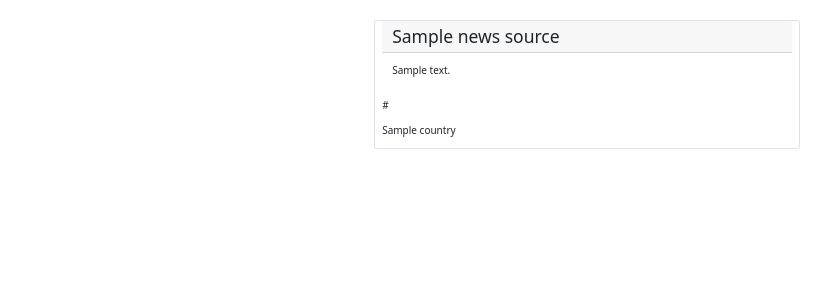
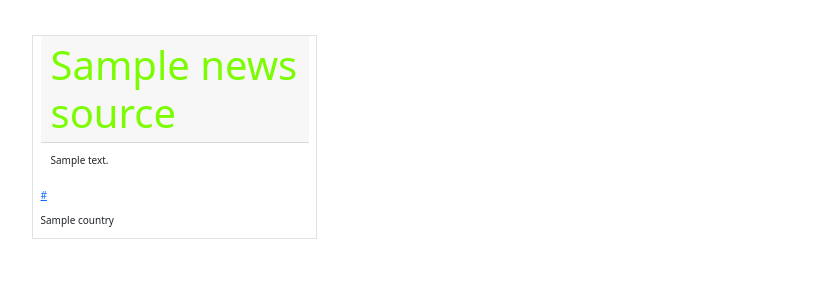
Before and after one commit to njoroge-jane/Catchup-News, a Flask app: template app/templates/index.html in a window 1280 px wide. Shown: the part 112-412 px from the top of the page, without its empty margins (53-884 px from the left). Run offline with Flask 2, Linux system fonts and the light colour scheme; the template is opened without the code that fills it: most values are stand-ins (such as "Sample title", 1, 10 or a date in 2020); some libraries are stand-ins or nearby versions.

Commit message:
add indentation

```diff
--- a/app/static/css/index.css
+++ b/app/static/css/index.css
@@ -0,0 +1,3 @@
+h3 {
+  color: lawngreen;
+}
--- a/app/templates/index.html
+++ b/app/templates/index.html
@@ -2,24 +2,25 @@
 
 <!-- Styles block -->
 
-{% block styles%}
-    {{ super() }}
-    <link rel="stylesheet" href="{{url_for('static',filename='css/bootstrap.css')}}">
-    <link rel="stylesheet" href="{{url_for('static',filename='css/index.css')}}">
+{% block styles%} {{ super() }}
+<link
+  rel="stylesheet"
+  href="{{url_for('static',filename='css/bootstrap.css')}}"
+/>
+<link rel="stylesheet" href="{{url_for('static',filename='css/index.css')}}" />
 {% endblock %}
 <!-- Content block -->
 
 {% block content%}
-<div class="container-fluid">
+<div class="container">
   <div class="row">
     {% for news_source in news_sources %}
-<div class="card col-md-4 container border">
-<h3 class="card-header ">{{ news_source.name }}</h3>
+    <div class="col-md-3 border m-4">
+      <h3 class="card-header display-3">{{ news_source.name }}</h3>
       <p class="card-body">{{news_source.description}}</p>
-<p>{{news_source.url}}</p>
+      <p><a href=""> {{news_source.url}}</a></p>
       <p>{{news_source.country}}</p>
     </div>
-
 
     {% endfor %}
   </div>
```
Also changed, not shown: app/__init__.py (+9 -8 lines). Lines whose indentation alone changed are shown as unchanged.
